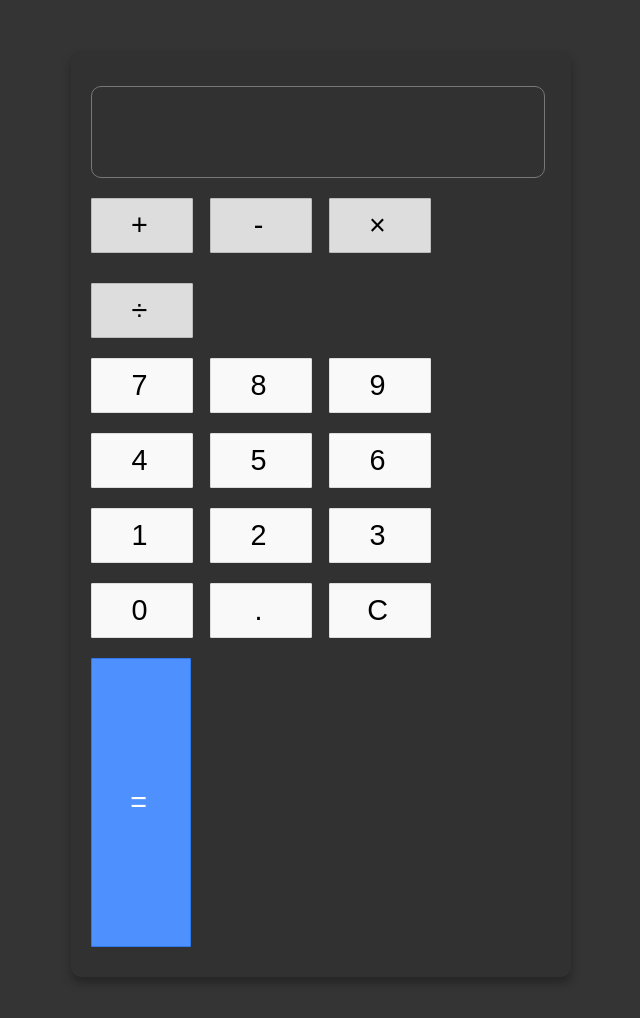
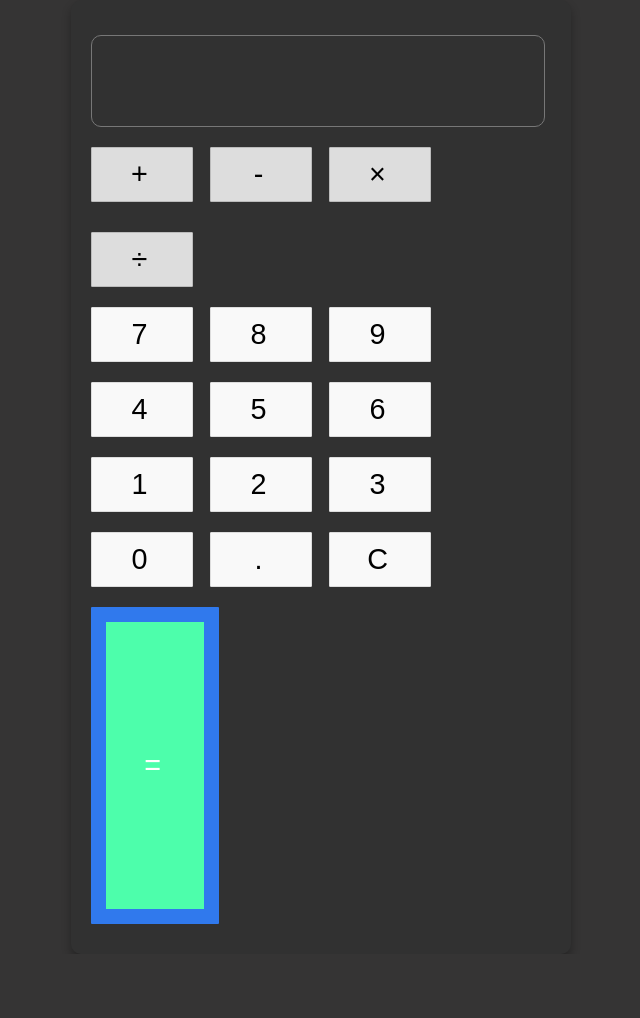
Before and after one commit to harold-delgado/FUSALMO-demo, a plain HTML site: page index.html in a window 1280 px wide. Shown: the whole page, without its empty margins (319-959 px from the left). After the commit the page ends 954 px from the top, so only its background shows below. Drawn offline with Linux system fonts and the light colour scheme.

Commit message:
desafio5_completado

```diff
--- a/style.css
+++ b/style.css
@@ -1,6 +1,6 @@
 body {
     width: 500px;
-    margin: 4% auto;
+    margin: auto;
     font-family: 'Source Sans Pro', sans-serif;
     letter-spacing: 5px;
     font-size: 1.8rem;
@@ -97,7 +97,7 @@ body {
 
   div.equal {
     display: inline-block;
-    border: 1px solid #3079ED;
+    border: 15px solid #3079ED;
     border-radius: 1px;
     width: 17%;
     text-align: center;
@@ -106,15 +106,15 @@ body {
     vertical-align: top;
     cursor: pointer;
     color: #FFF;
-    background-color: #4d90fe;
+    background-color: #4dfeab;
     transition: all .2s ease-in-out;
   }
 
   div.equal:hover {
-    background-color: #307CF9;
+    background-color: #3abd50;
     -webkit-box-shadow: 0px 1px 4px 0px rgba(0, 0, 0, 0.2);
     box-shadow: 0px 1px 4px 0px rgba(0, 0, 0, 0.2);
-    border-color: #1857BB;
+    border-color: #18bb49;
   }
 
   div.equal:active {
```
